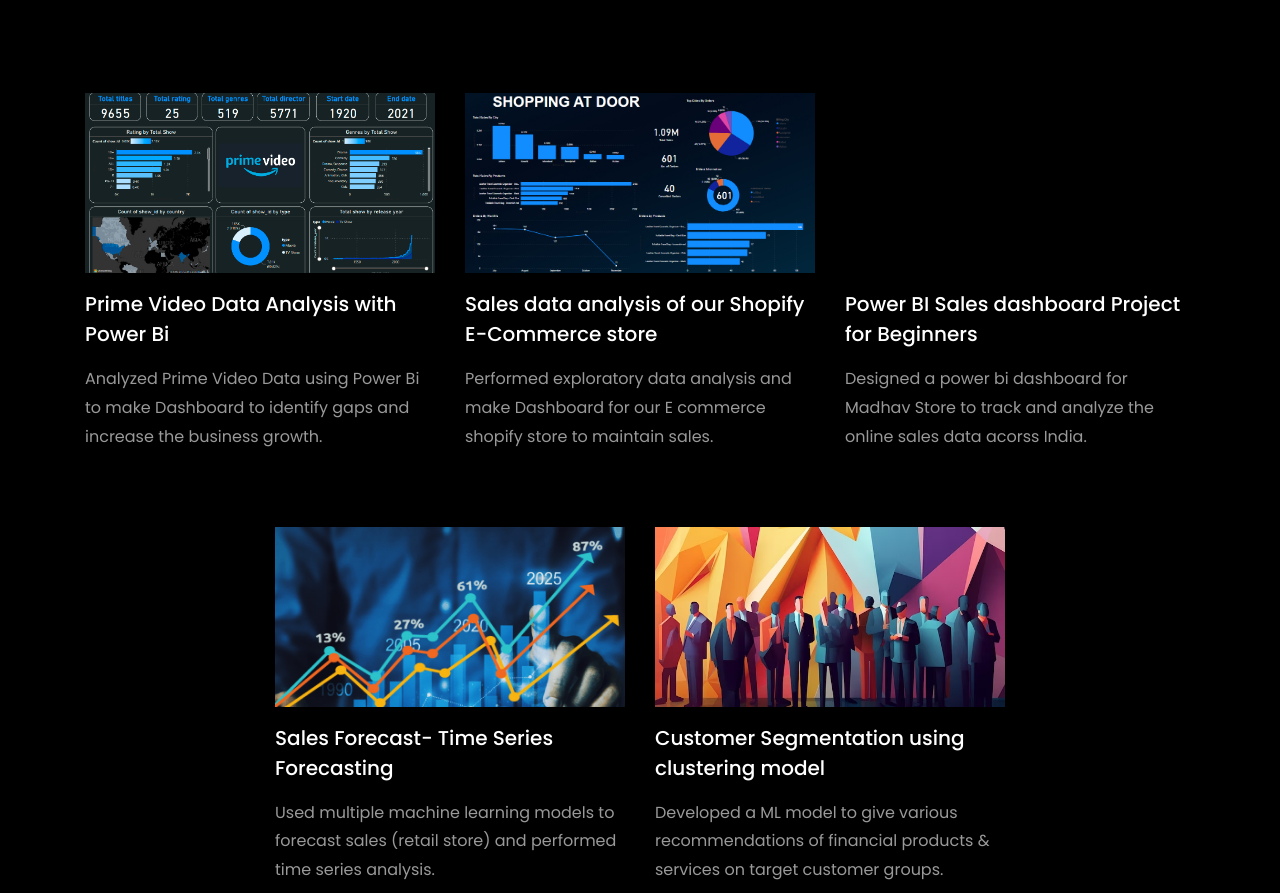
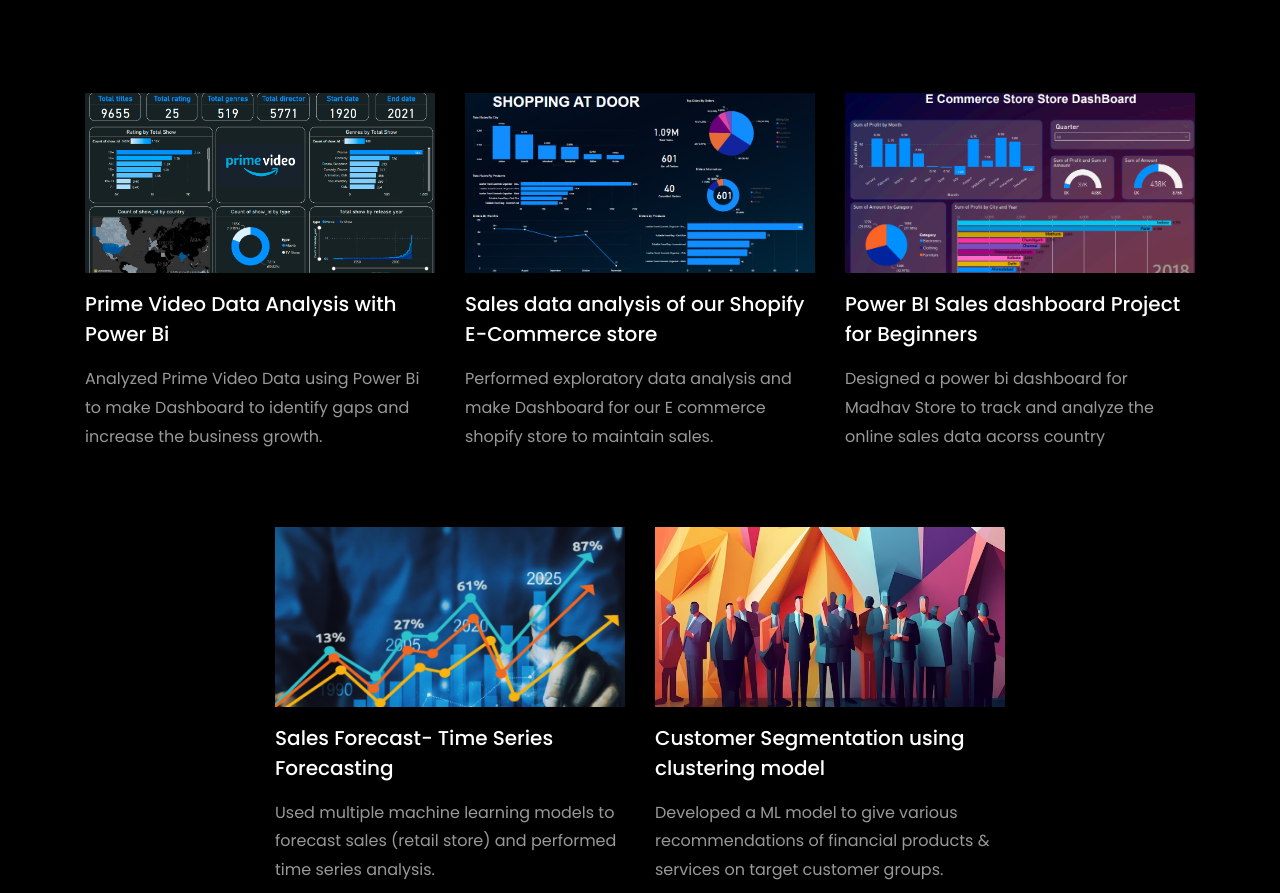
Before and after one commit to AhsanIqbal-web/ahsaniqbal.github.io, a plain HTML site: page index.html in a window 1280 px wide. Shown: the part 3465-4358 px from the top of the page. Drawn offline with Linux system fonts and the light colour scheme; files whose address does not match are found by name.

Commit message:
Update index.html

```diff
--- a/index.html
+++ b/index.html
@@ -480,15 +480,15 @@
 				<div class="col-md-4 d-flex ftco-animate">
 					<div class="blog-entry">
 						<a href="https://github.com/AhsanIqbal-web/Madhav-Store-Ecommerce-DashBoard/blob/main/dashboard.png"
-							class="block-20 zoom-effect" style="background-image: url('images/.jpg');">
+							class="block-20 zoom-effect" style="background-image: url('images/dashboard.png');">
 						</a>
 						<div class="text mt-3 float-right d-block">
 
 							<h3 class="heading"><a
-									href="https://github.com/rishabhnmishra/Madhav_Store_Analysis_PowerBI/blob/main/Madhav%20Store%20dashboard.jpg">Power
+									href="https://github.com/AhsanIqbal-web/Madhav-Store-Ecommerce-DashBoard">Power
 									BI Sales dashboard Project for Beginners</a></h3>
 							<p>Designed a power bi dashboard for Madhav Store to track and analyze the online sales data
-								acorss India.</p>
+								acorss country</p>
 						</div>
 					</div>
 				</div>
```
